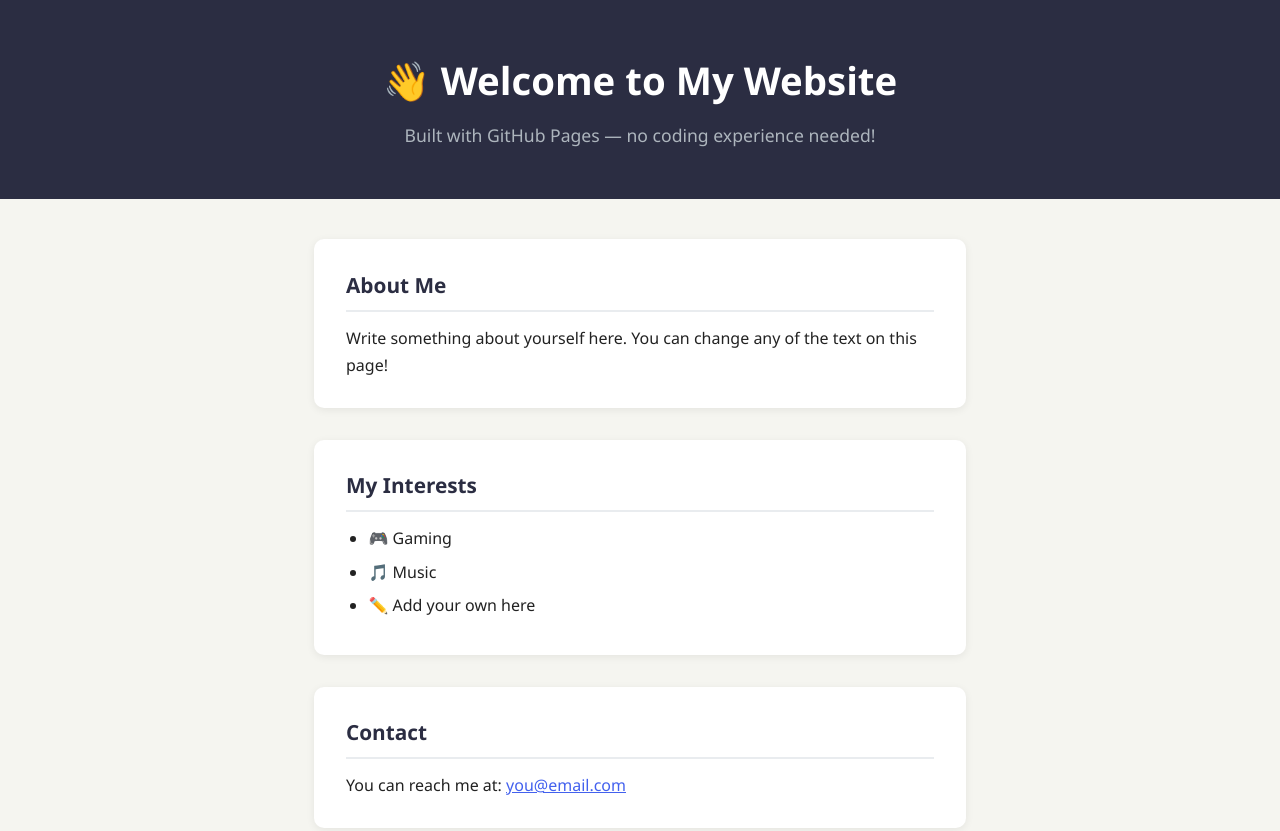
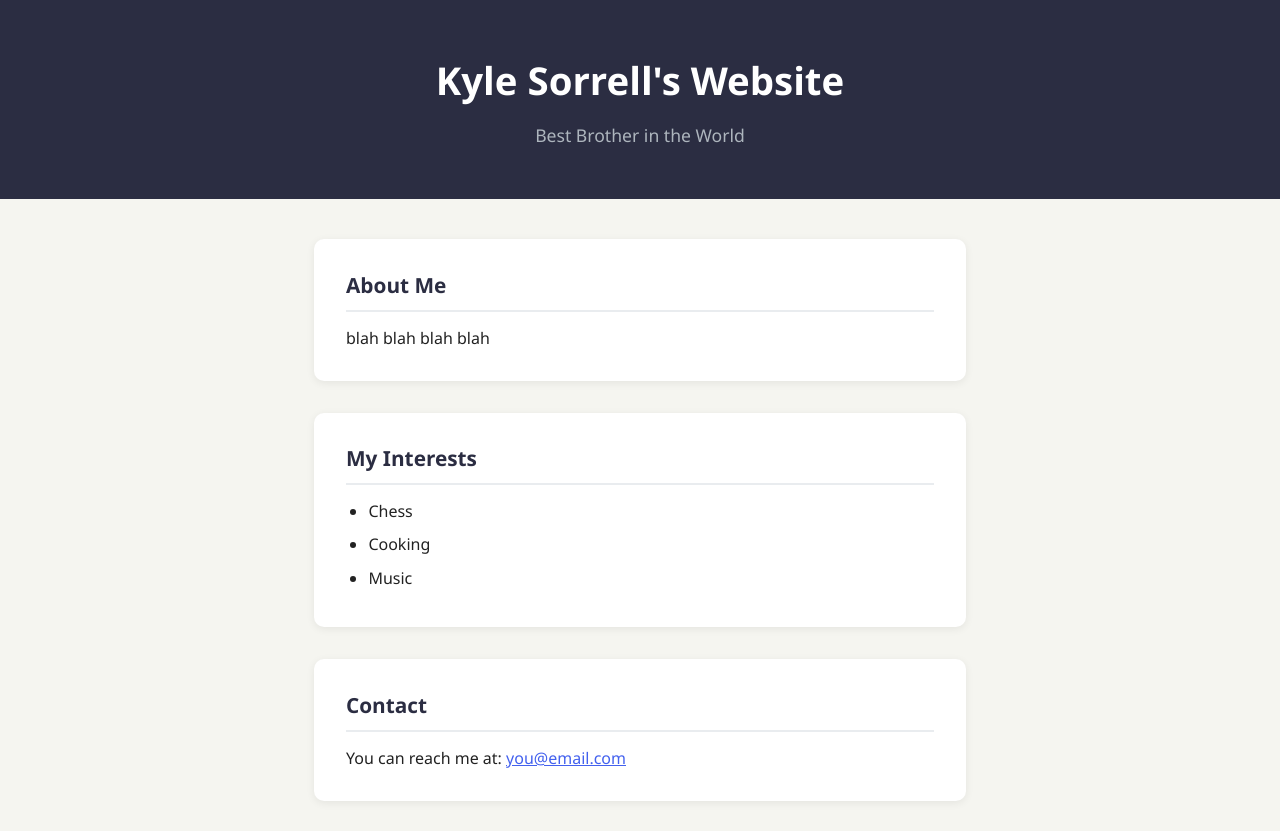
Before and after one commit to KyleSorrell/KyleSorrell.github.io, a plain HTML site: page index.html in a window 1280 px wide. Shown: the top 831 px of the page. Drawn offline with Linux system fonts and the light colour scheme.

Commit message:
Update index.html

```diff
--- a/index.html
+++ b/index.html
@@ -9,22 +9,22 @@
 <body>
 
   <header>
-    <h1>👋 Welcome to My Website</h1>
-    <p>Built with GitHub Pages — no coding experience needed!</p>
+    <h1>Kyle Sorrell's Website</h1>
+    <p>Best Brother in the World</p>
   </header>
 
   <main>
     <section>
       <h2>About Me</h2>
-      <p>Write something about yourself here. You can change any of the text on this page!</p>
+      <p>blah blah blah blah</p>
     </section>
 
     <section>
       <h2>My Interests</h2>
       <ul>
-        <li>🎮 Gaming</li>
-        <li>🎵 Music</li>
-        <li>✏️ Add your own here</li>
+        <li>Chess</li>
+        <li>Cooking</li>
+        <li>Music</li>
       </ul>
     </section>
 
```
